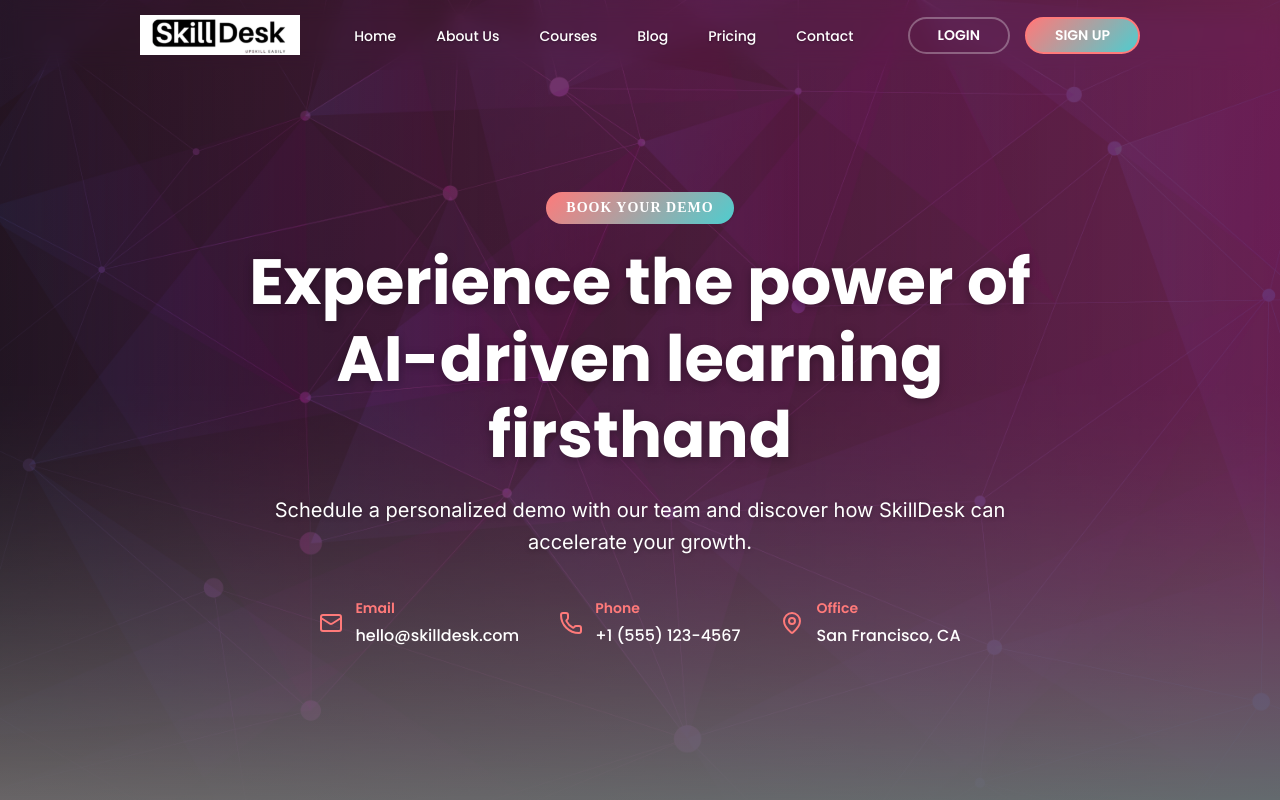
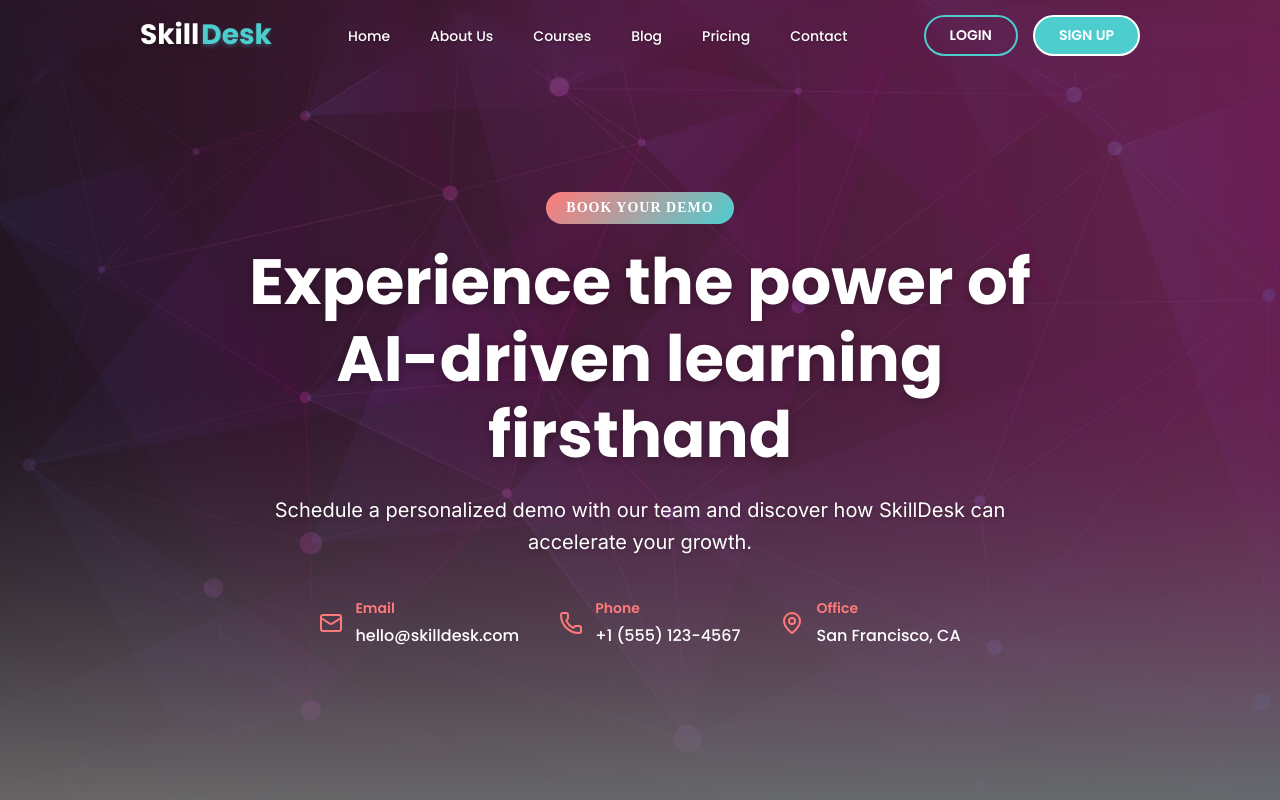
Before and after one commit to abdulsamad2003/skill-desk, a Next.js app: page /contact in a window 1280 px wide. Shown: the top 800 px of the page. Built offline with nearby package versions, Linux system fonts and the light colour scheme.

Commit message:
home page change

```diff
--- a/src/components/Navbar.tsx
+++ b/src/components/Navbar.tsx
@@ -67,13 +67,9 @@ const Navbar = () => {
 
           {/* Logo */}
           <div className="navbar__logo">
-            <Link href="/">
-              <Image
-                src="/assets/skilldesk-logo.png"
-                width={140}
-                height={50}
-                alt="SkillDesk Logo"
-              />
+            <Link href="/" className="navbar__logo-text">
+              <span className="navbar__logo-main">Skill</span>
+              <span className="navbar__logo-accent">Desk</span>
             </Link>
           </div>
 
@@ -110,12 +106,10 @@ const Navbar = () => {
           {/* Mobile Menu Header */}
           <div className="navbar__mobile-menu-header">
             <div className="navbar__mobile-logo">
-              <Image
-                src="/assets/skilldesk-logo.png"
-                width={120}
-                height={40}
-                alt="SkillDesk Logo"
-              />
+              <Link href="/" className="navbar__logo-text">
+                <span className="navbar__logo-main">Skill</span>
+                <span className="navbar__logo-accent">Desk</span>
+              </Link>
             </div>
             <button
               className="navbar__mobile-close"
--- a/src/styles/navbar.scss
+++ b/src/styles/navbar.scss
@@ -116,15 +116,42 @@
     a {
       display: flex;
       align-items: center;
+      text-decoration: none;
     }
 
-    img {
-      max-height: 40px;
-      width: auto;
+    &-text {
+      font-size: 28px;
+      font-weight: 700;
+      display: flex;
+      align-items: center;
+      gap: 2px;
 
       @media (max-width: 480px) {
-        max-height: 35px;
+        font-size: 24px;
       }
+    }
+
+    &-main {
+      color: #ffffff;
+      text-shadow: 0 2px 4px rgba(0, 0, 0, 0.3);
+    }
+
+    &-accent {
+      color: rgb(78, 205, 207);
+      text-shadow: 0 2px 4px rgba(78, 205, 207, 0.3);
+    }
+  }
+
+  /* Scrolled state - dark logo */
+  &--scrolled &__logo {
+    &-main {
+      color: #333;
+      text-shadow: none;
+    }
+
+    &-accent {
+      color: rgb(78, 205, 207);
+      text-shadow: 0 2px 4px rgba(78, 205, 207, 0.2);
     }
   }
 
@@ -208,7 +235,7 @@
 
   &__btn {
     text-decoration: none;
-    padding: 6px 28px;
+    padding: 8px 24px;
     border-radius: 25px;
     font-weight: 600;
     font-size: 14px;
@@ -221,35 +248,48 @@
     &--login {
       background: transparent;
       color: #fff;
-      border-color: rgba(255, 255, 255, 0.3);
+      border: 2px solid rgb(78, 205, 207);
+      backdrop-filter: blur(10px);
 
       &:hover {
-        background: rgba(255, 255, 255, 0.1);
-        border-color: #FF7A7A;
-        color: #FF7A7A;
-        box-shadow: 0 4px 4px rgba(255, 122, 122, 0.3);
+        background: rgba(78, 205, 207, 0.2);
+        border-color: rgb(78, 205, 207);
+        box-shadow: 0 4px 4px rgb(78, 205, 207);
+        color: rgb(78, 205, 207);
       }
     }
     &--signup {
-      background: linear-gradient(135deg, #FF7A7A, #4ECDCF);
-      color: #fff;
-      border-color: #FF7A7A;
+      background: rgb(78, 205, 207);
+      color: white;
+      border: 2px solid #fff;
 
       &:hover {
-        background: linear-gradient(135deg, #4ECDCF, #FF7A7A);
-        box-shadow: 0 4px 4px rgba(255, 122, 122, 0.4);
+        box-shadow: 0 4px 4px rgb(78, 205, 207);
+        background: rgb(78, 205, 207);
+        transform: translateY(-1px);
       }
     }
   }
 
   /* Scrolled state - updated button colors */
   &--scrolled &__btn--login {
-    border-color: #FF7A7A;
-    color: #FF7A7A;
+    border-color: rgb(78, 205, 207);
+    color: rgb(78, 205, 207);
 
     &:hover {
-      background: #FF7A7A;
+      background: rgb(78, 205, 207);
       color: #fff;
+    }
+  }
+
+  &--scrolled &__btn--signup {
+    background: rgb(78, 205, 207);
+    color: white;
+    border: 2px solid rgb(78, 205, 207);
+
+    &:hover {
+      box-shadow: 0 4px 4px rgb(78, 205, 207);
+      background: rgb(78, 205, 207);
     }
   }
 
@@ -325,9 +365,8 @@
       border-bottom: 1px solid #f1f5f9;
 
       .navbar__mobile-logo {
-        img {
-          max-height: 35px;
-          width: auto;
+        .navbar__logo-text {
+          font-size: 24px;
         }
       }
 
@@ -392,22 +431,23 @@
 
         &--login {
           background: transparent;
-          color: #FF7A7A;
-          border: 2px solid #FF7A7A;
+          color: rgb(78, 205, 207);
+          border: 2px solid rgb(78, 205, 207);
 
           &:hover {
-            background: #FF7A7A;
+            background: rgb(78, 205, 207);
             color: white;
           }
         }
 
         &--signup {
-          background: linear-gradient(135deg, #FF7A7A, #4ECDCF);
+          background: rgb(78, 205, 207);
           color: white;
-          border: none;
+          border: 2px solid rgb(78, 205, 207);
 
           &:hover {
-            background: linear-gradient(135deg, #4ECDCF, #FF7A7A);
+            box-shadow: 0 4px 4px rgb(78, 205, 207);
+            background: rgb(78, 205, 207);
           }
         }
       }
@@ -435,8 +475,8 @@
       padding: 15px;
 
       .navbar__mobile-logo {
-        img {
-          max-height: 30px;
+        .navbar__logo-text {
+          font-size: 20px;
         }
       }
 
```
Also changed, not shown: src/components/HeroSection.tsx (+1 -9 lines), src/styles/hero-section.scss (+15 -15 lines).
